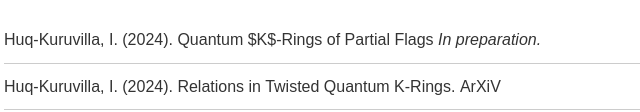
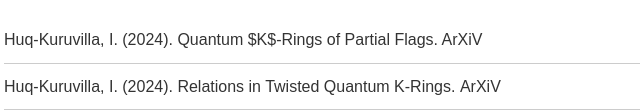
Before and after one commit to hk87304/hk87304.github.io, a plain HTML site: page wobsite.html in a window 1280 px wide. Shown: the part 688-800 px from the top of the page, 124-764 px from the left. Drawn offline with Linux system fonts and the light colour scheme.

Commit message:
Update wobsite.html

```diff
--- a/wobsite.html
+++ b/wobsite.html
@@ -47,8 +47,7 @@
       <div class="container">
         <h2>Publications &amp; Preprints</h2>
         <ul>
-          <li>Huq-Kuruvilla, I. (2024). Quantum $K$-Rings of Partial Flags <em>In
-              preparation.</em></li>
+          <li>Huq-Kuruvilla, I. (2024). Quantum $K$-Rings of Partial Flags. ArXiV</li>
           <li>Huq-Kuruvilla, I. (2024). Relations in Twisted Quantum
             K-Rings.&nbsp;ArXiV</li>
           <li>Huq-Kuruvilla, I. (2021). Multiplicative Quantum Cobordism Theory.
```
